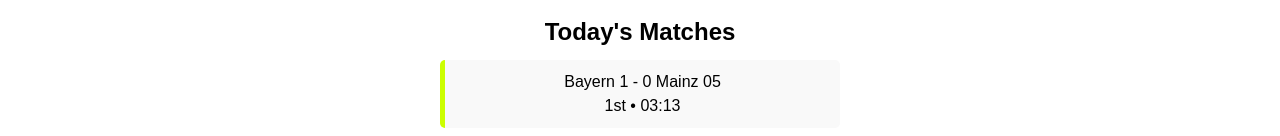
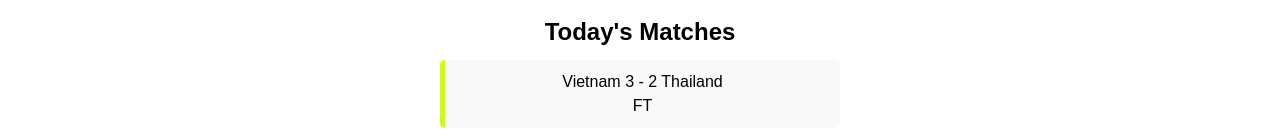
Before and after one commit to nick-bui19/my-sports-scoreboard-react, a React (Vite) app: page / in a window 1280 px wide. Shown: the part 385-521 px from the top of the page. Built offline with nearby package versions, Linux system fonts and the light colour scheme.

Commit message:
base react done. ready for scraping

```diff
--- a/src/components/TodayMatches.jsx
+++ b/src/components/TodayMatches.jsx
@@ -1,7 +1,7 @@
 import React from 'react';
 
 const matches = [
-  { team1: 'Bayern', score1: 1, team2: 'Mainz 05', score2: 0, status: '1st • 03:13' },
+  { team1: 'Vietnam', score1: 3, team2: 'Thailand', score2: 2, status: 'FT' },
   { team1: 'Germany', score1: 0, team2: 'Spain', score2: 0, status: 'FT' }
 ];
 
```
